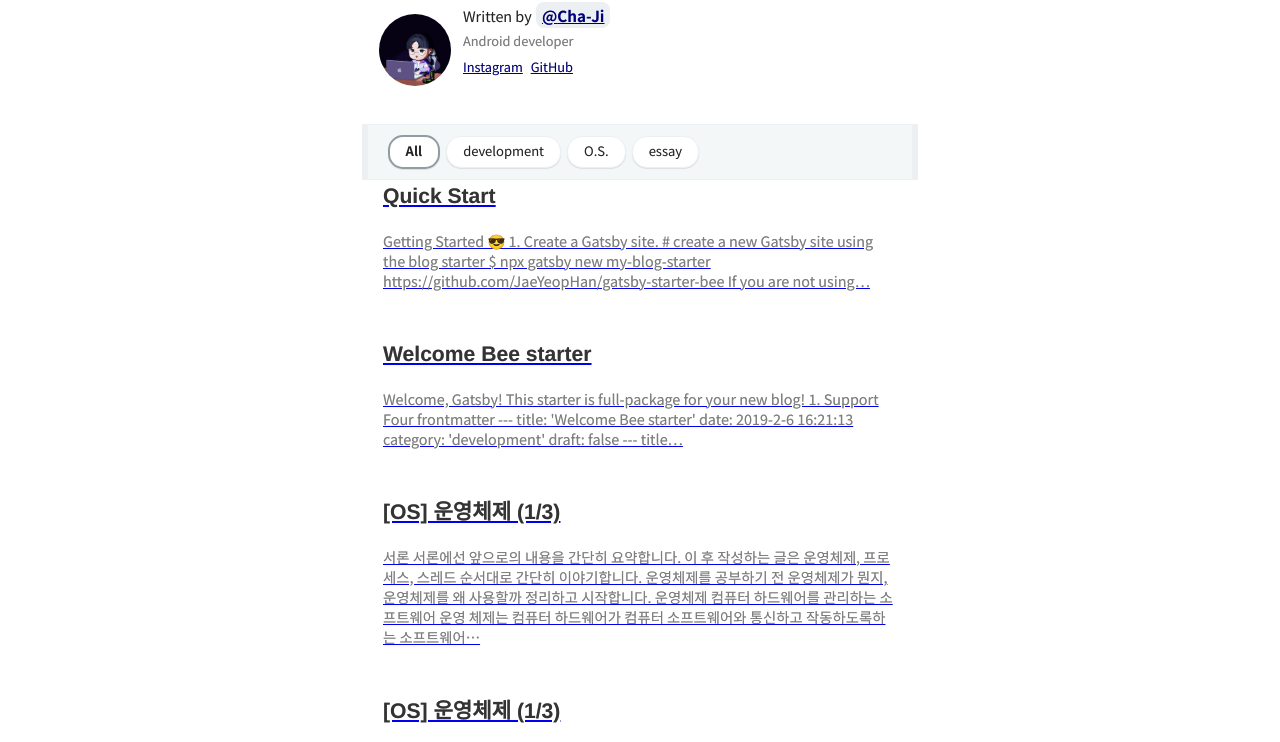
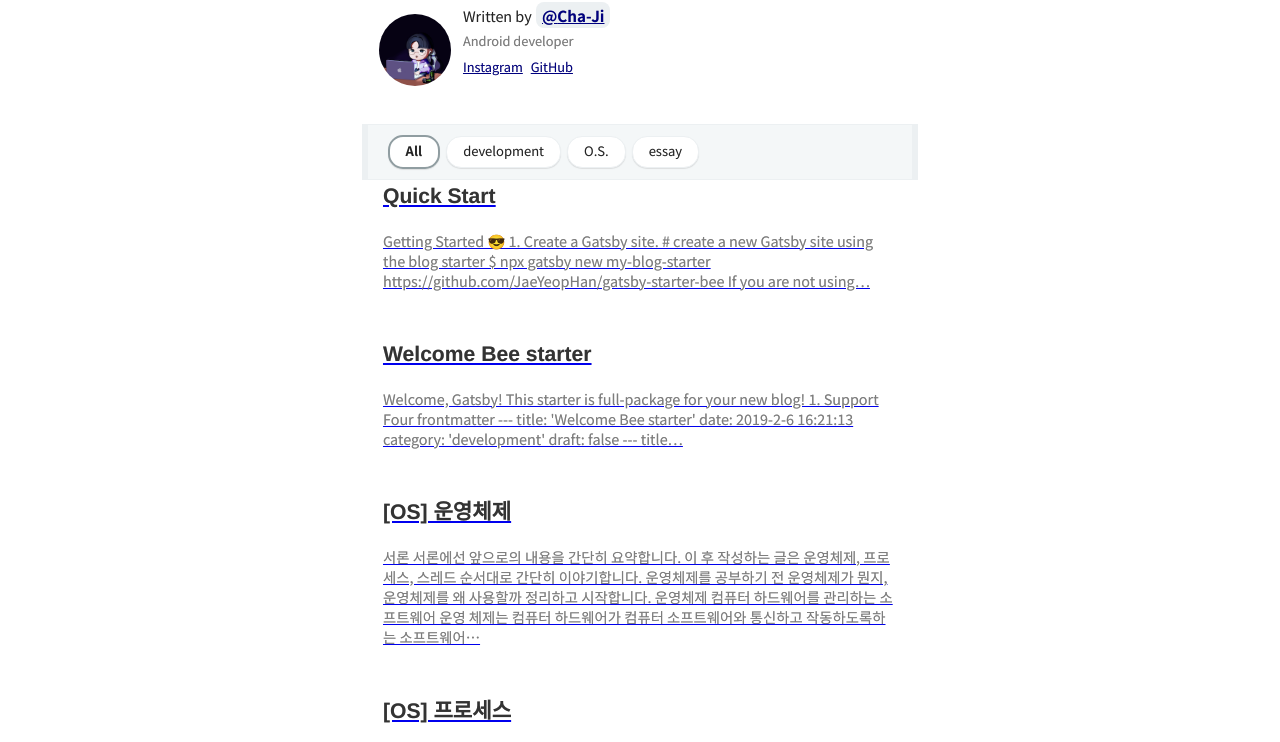
Before and after one commit to Cha-Ji/Cha-Ji.github.io, a Gatsby site: page / in a window 1280 px wide. Shown: the part 198-940 px from the top of the page. Built offline with nearby package versions, Linux system fonts and the light colour scheme; Gatsby itself is replaced by a stand-in of ours; some packages are replaced by stand-ins of ours; what typography-theme-github would draw is missing.

Commit message:
Fix: title

```diff
--- a/content/blog/O.S./os1.md
+++ b/content/blog/O.S./os1.md
@@ -1,5 +1,5 @@
 ---
-title: '[OS] 운영체제 (1/3)'
+title: '[OS] 운영체제'
 date: 2020-07-02 16:21:13
 category: 'O.S.'
 draft: false
--- a/content/blog/O.S./os2.md
+++ b/content/blog/O.S./os2.md
@@ -1,5 +1,5 @@
 ---
-title: '[OS] 운영체제 (1/3)'
+title: '[OS] 프로세스'
 date: 2020-07-02 16:21:13
 category: 'O.S.'
 draft: false
```
